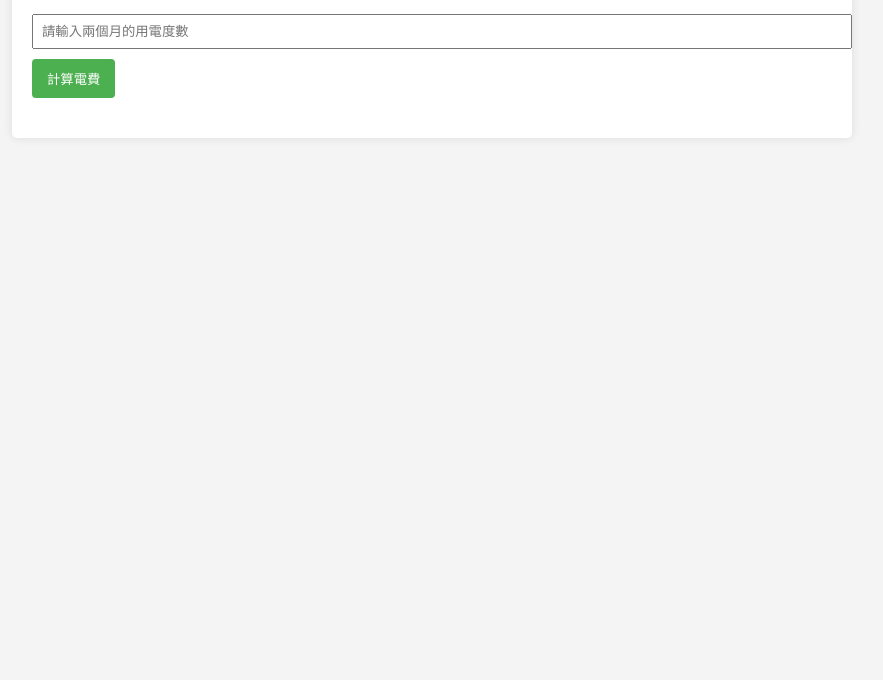
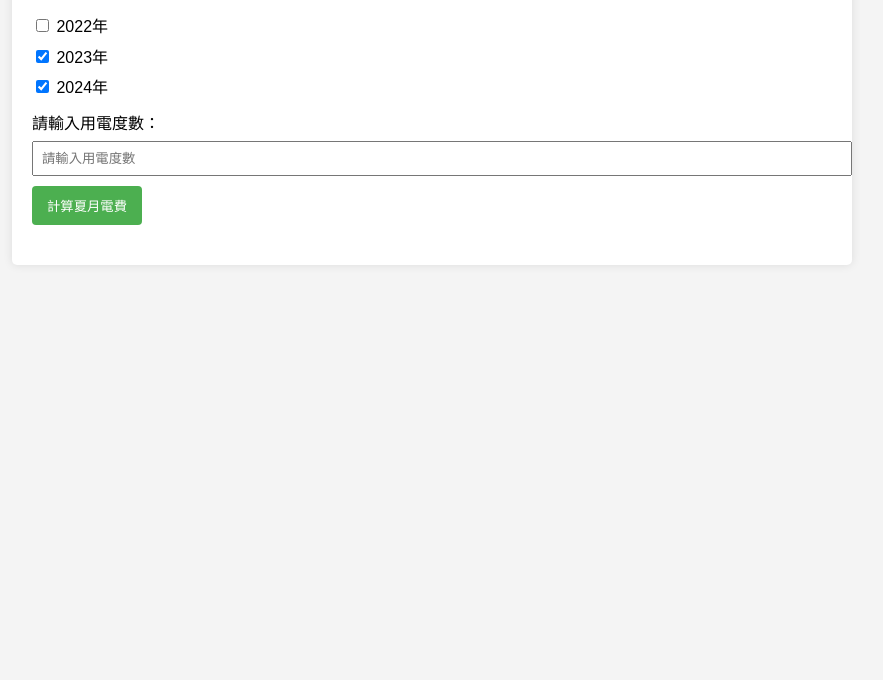
Before and after one commit to sherming/Electricity-Bill-Calculato, a plain HTML site: page index.html in a window 1280 px wide. Shown: the part 120-800 px from the top of the page, without its empty margins (208-1091 px from the left). Drawn offline with Linux system fonts and the light colour scheme.

Commit message:
Update index.html

```diff
--- a/index.html
+++ b/index.html
@@ -43,19 +43,35 @@
             margin-top: 20px;
             white-space: pre-wrap;
         }
+        .checkbox-group {
+            margin-bottom: 10px;
+        }
+        .checkbox-group label {
+            margin-right: 10px;
+        }
+        label {
+            display: block;
+            margin-bottom: 5px;
+        }
     </style>
 </head>
 <body>
     <div class="container">
-        <h1>電費計算器</h1>
-        <input type="number" id="usage" placeholder="請輸入兩個月的用電度數">
-        <button onclick="calculateBill()">計算電費</button>
+        <h1>夏月電費比較計算器</h1>
+        <div class="checkbox-group">
+            <label><input type="checkbox" id="year2022"> 2022年</label>
+            <label><input type="checkbox" id="year2023" checked> 2023年</label>
+            <label><input type="checkbox" id="year2024" checked> 2024年</label>
+        </div>
+        <label for="usage">請輸入用電度數：</label>
+        <input type="number" id="usage" placeholder="請輸入用電度數">
+        <button onclick="calculateBill()">計算夏月電費</button>
         <div id="result"></div>
     </div>
 
     <script>
         function formatNumber(number) {
-            return number.toFixed(1).replace('.', ',');
+            return number.toFixed(1).replace(/\B(?=(\d{3})+(?!\d))/g, ",");
         }
 
         function calculateBillWithDetails(usage, rates, year) {
@@ -86,9 +102,9 @@
                 details.push(`(${lastRate.toFixed(2)} * (${usage} - (1000 * 2)) = ${formatNumber(cost*2)}`);
             }
 
-            const result = `${year}年電費計算過程：\n` +
+            const result = `${year}年夏月電費計算：\n` +
                            details.join('\n') +
-                           `\n概算電費金額：${formatNumber(bill*2).split(',')[0]} 元\n`;
+                           `\n概算電費金額：${formatNumber(bill*2).split('.')[0]} 元\n`;
 
             return { result, bill: bill * 2 };
         }
@@ -100,6 +116,11 @@
                 return;
             }
 
+            const rates2022 = [
+                [120, 1.63], [330, 2.38], [500, 3.52],
+                [700, 4.80], [1000, 5.66], [Infinity, 6.41]
+            ];
+
             const rates2023 = [
                 [120, 1.63], [330, 2.38], [500, 3.52],
                 [700, 4.80], [1000, 5.83], [Infinity, 7.69]
@@ -110,18 +131,42 @@
                 [700, 5.04], [1000, 6.24], [Infinity, 8.46]
             ];
 
-            const { result: result2023, bill: bill2023 } = calculateBillWithDetails(usage / 2, rates2023, 2023);
-            const { result: result2024, bill: bill2024 } = calculateBillWithDetails(usage / 2, rates2024, 2024);
+            const selectedYears = [];
+            if (document.getElementById('year2022').checked) selectedYears.push(2022);
+            if (document.getElementById('year2023').checked) selectedYears.push(2023);
+            if (document.getElementById('year2024').checked) selectedYears.push(2024);
 
-            const increase = bill2024 - bill2023;
-            const increasePercentage = (increase / bill2023) * 100;
+            if (selectedYears.length < 2) {
+                alert('請至少選擇兩個年份進行比較');
+                return;
+            }
 
-            const finalResult = result2023 + '\n' + result2024 +
-                                `\n2023年電費：${formatNumber(bill2023)} 元\n` +
-                                `2024年電費：${formatNumber(bill2024)} 元\n` +
-                                `漲幅：${formatNumber(increase)} 元 (${increasePercentage.toFixed(2)}%)`;
+            const results = selectedYears.map(year => {
+                const rates = year === 2022 ? rates2022 : (year === 2023 ? rates2023 : rates2024);
+                return calculateBillWithDetails(usage / 2, rates, year);
+            });
+
+            let finalResult = results.map(r => r.result).join('\n');
+
+            // 計算漲幅
+            if (selectedYears.length > 1) {
+                const bills = results.map(r => r.bill);
+                for (let i = 1; i < bills.length; i++) {
+                    const increase = bills[i] - bills[i-1];
+                    const increasePercentage = (increase / bills[i-1]) * 100;
+                    finalResult += `\n${selectedYears[i-1]}年電費：${formatNumber(bills[i-1])} 元\n`;
+                    finalResult += `${selectedYears[i]}年電費：${formatNumber(bills[i])} 元\n`;
+                    finalResult += `漲幅：${formatNumber(increase)} 元 (${increasePercentage.toFixed(2)}%)\n`;
+                }
+            }
 
             document.getElementById('result').textContent = finalResult;
+        }
+
+        // 初始化時確保至少選中兩個年份
+        window.onload = function() {
+            document.getElementById('year2023').checked = true;
+            document.getElementById('year2024').checked = true;
         }
     </script>
 </body>
```
